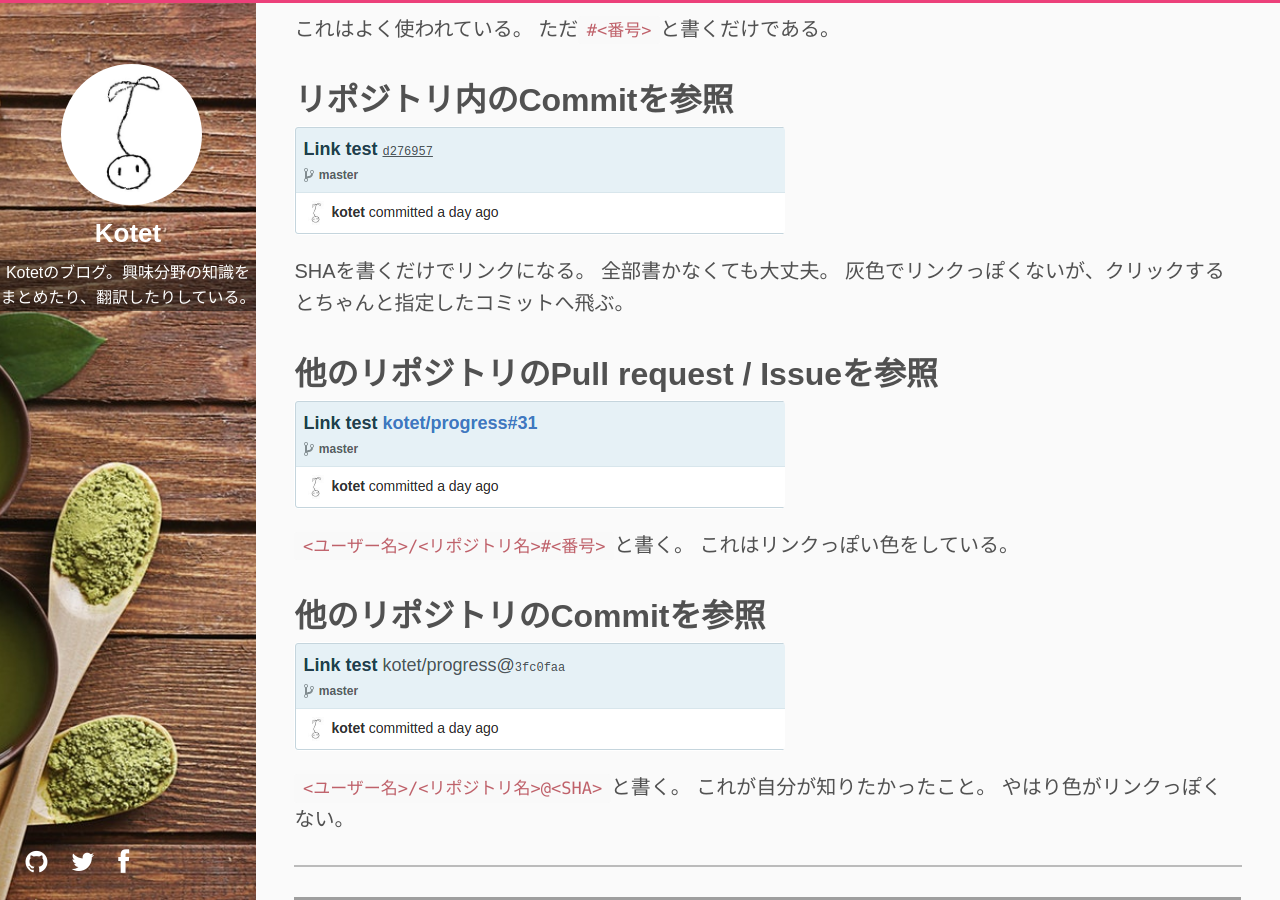
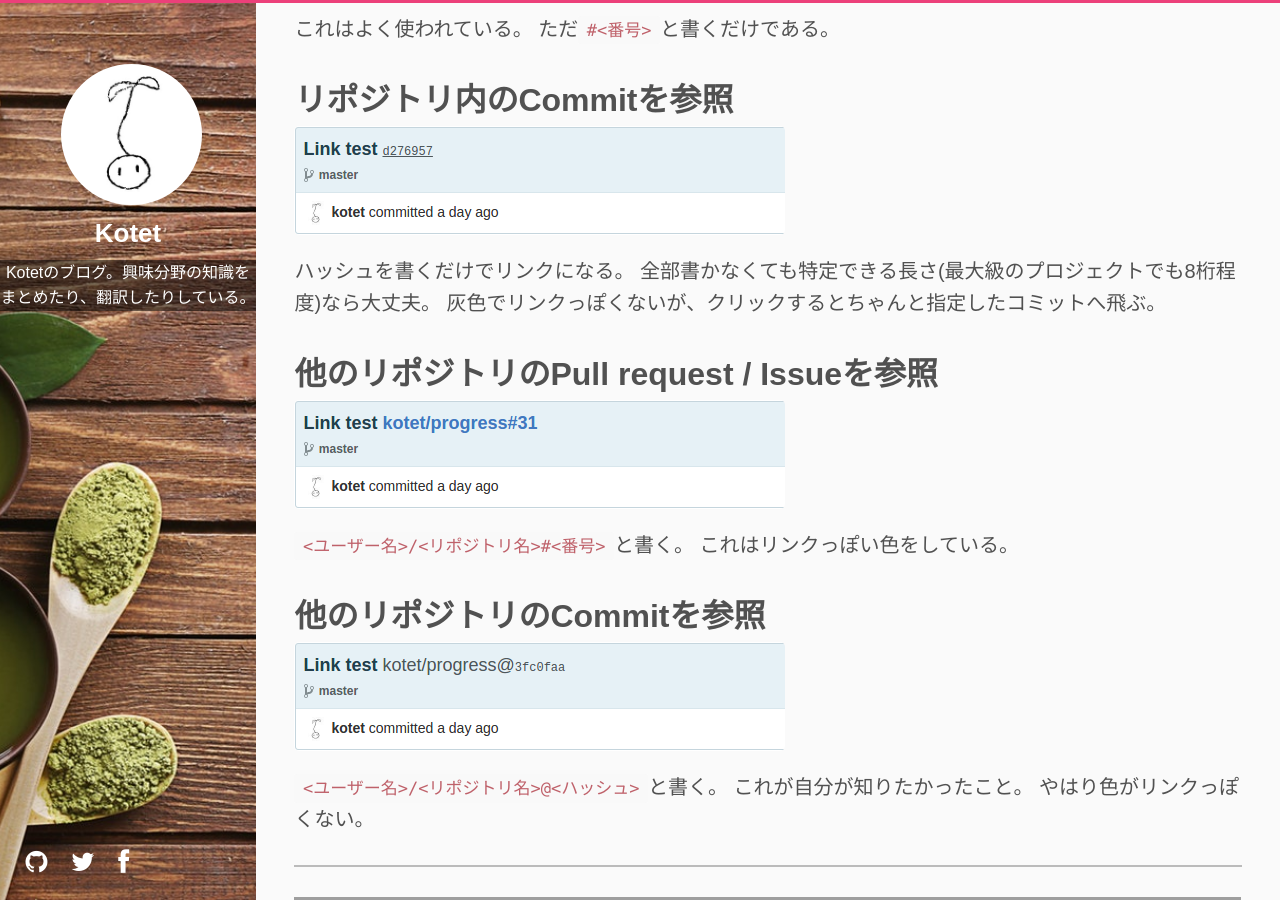
Before and after one commit to kotet/kotet.github.io, a Jekyll site: the page built from _posts/2017/02/2017-02-28-links-on-github.md, in a window 1280 px wide and 900 px high, scrolled down 1212 px. Built offline with Jekyll 4.4.1, drawn with Linux system fonts in a browser that asks for light colours; grey boxes are pictures that could not be loaded.

Commit message:
ハッシュ周りの記述をを追記・変更
2017-02-28-links-on-github.md

```diff
--- a/_posts/2017/02/2017-02-28-links-on-github.md
+++ b/_posts/2017/02/2017-02-28-links-on-github.md
@@ -27,8 +27,8 @@ GitHubには、Issue番号などを自動的にリンクにする機能がある
 
 ![スクショ]({% include relative %}/assets/2017/02/28/link-commit.png)
 
-SHAを書くだけでリンクになる。
-全部書かなくても大丈夫。
+ハッシュを書くだけでリンクになる。
+全部書かなくても特定できる長さ(最大級のプロジェクトでも8桁程度)なら大丈夫。
 灰色でリンクっぽくないが、クリックするとちゃんと指定したコミットへ飛ぶ。
 
 ## 他のリポジトリのPull request / Issueを参照
@@ -42,6 +42,6 @@ SHAを書くだけでリンクになる。
 
 ![スクショ]({% include relative %}/assets/2017/02/28/link-commit-other.png)
 
-`<ユーザー名>/<リポジトリ名>@<SHA>`と書く。
+`<ユーザー名>/<リポジトリ名>@<ハッシュ>`と書く。
 これが自分が知りたかったこと。
 やはり色がリンクっぽくない。
```
